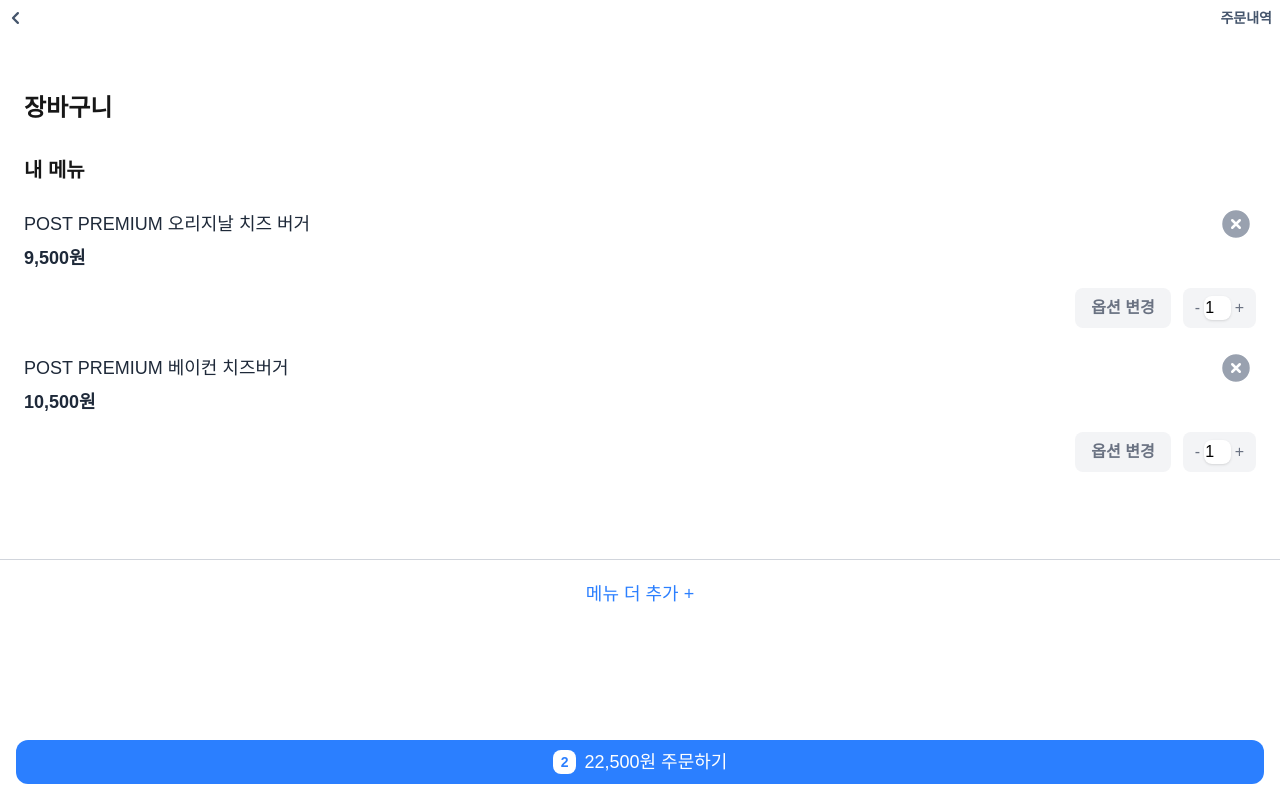
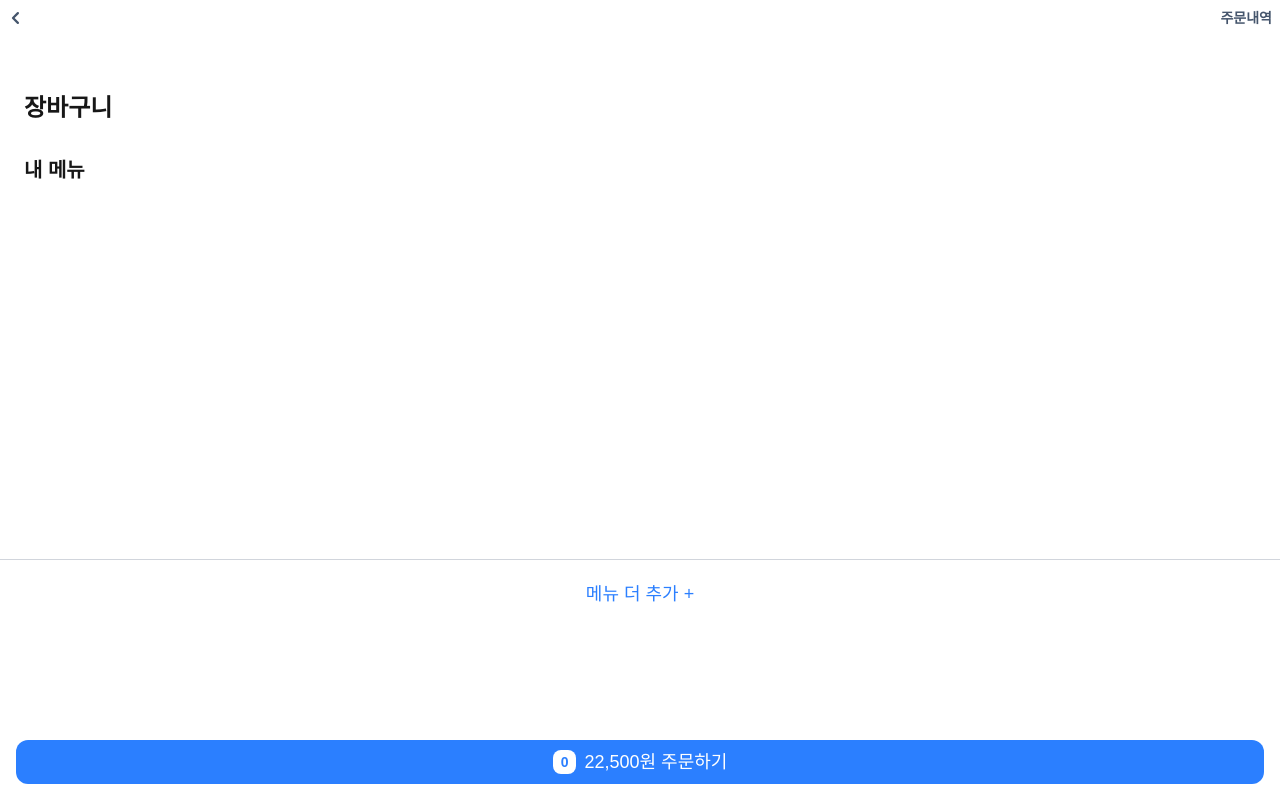
Before and after one commit to table-order/table-order, a Next.js app: page /cart in a window 1280 px wide. Built offline with nearby package versions, Linux system fonts and the light colour scheme.

Commit message:
refactor: cartItem 전역상태로 수정

```diff
--- a/app/cart/page.tsx
+++ b/app/cart/page.tsx
@@ -1,42 +1,19 @@
 "use client";
 import Link from "next/link";
 import { useState } from "react";
+import { useCartStore } from "../store/store";
 
 export default function CartPage() {
-  //TODO: 임시데이터 cartItem=장바구니, 전역상태 필요
-  const [cartItem, setCartItem] = useState([
-    {
-      id: 1,
-      name: "POST PREMIUM 오리지날 치즈 버거",
-      price: 9500,
-      quantity: 1,
-    },
-    {
-      id: 2,
-      name: "POST PREMIUM 베이컨 치즈버거",
-      price: 10500,
-      quantity: 1,
-    },
-  ]);
+  const { cartItems, addToCart, removeFromCart, updateQuantity } =
+    useCartStore();
   const [totalPrice, setTotalPrice] = useState(22500); //TODO: 가격계산
-
-  const updateItemQuantity = (itemId: number, newQuantity: number) => {
-    setCartItem((prev) =>
-      prev.map((item) =>
-        item.id === itemId ? { ...item, quantity: newQuantity } : item
-      )
-    );
-  };
-  const deleteItem = (itemId: number) => {
-    setCartItem((prev) => prev.filter((item) => item.id !== itemId));
-  };
 
   return (
     <div id="container" className="px-6 pt-6 pb-4">
       <h1 className="font-bold text-2xl my-8">장바구니</h1>
       <div id="myMenu">
         <p className="font-bold mb-5 text-xl">내 메뉴</p>
-        {cartItem.map((item) => (
+        {cartItems.map((item) => (
           <li key={item.id} className="flex items-center mb-5">
             <div className="flex flex-col w-full">
               <div className="flex items-center justify-between text-lg font-medium text-gray-800">
@@ -48,9 +25,9 @@
                     strokeWidth={1.5}
                     stroke="white"
                     onClick={() => {
-                      deleteItem(item.id);
+                      removeFromCart(item.id);
                     }}
-                    className="size-10 fill-gray-400 hover:fill-gray-500"
+                    className="size-10 fill-gray-400 hover:fill-gray-500 active:fill-gray-500"
                   >
                     <path
                       strokeLinecap="round"
@@ -67,7 +44,7 @@
               <div className="flex gap-3 justify-end">
                 <button
                   type="button"
-                  className="hover:bg-gray-300 transition font-semibold rounded-lg bg-gray-100 text-gray-500 px-4 py-2"
+                  className="hover:bg-gray-300 active:bg-gray-300 transition font-semibold rounded-lg bg-gray-100 text-gray-500 px-4 py-2"
                 >
                   옵션 변경
                 </button>
@@ -80,7 +57,7 @@
                     type="number"
                     value={item.quantity}
                     onChange={(e) => {
-                      updateItemQuantity(item.id, Number(e.target.value));
+                      updateQuantity(item.id, Number(e.target.value));
                     }}
                     className="shadow-sm rounded-lg bg-white text-black justify-center text-center"
                     style={{
@@ -110,7 +87,7 @@
       >
         <button className="flex justify-center items-center mx-auto w-full bg-blue-500 rounded-xl text-white px-4 py-2">
           <span className="mr-2 font-semibold text-sm bg-white text-blue-500 px-2 py-0.5 rounded-lg">
-            {cartItem.length}
+            {cartItems.length}
           </span>
           <span>{totalPrice.toLocaleString()}</span>원 주문하기
         </button>
```
